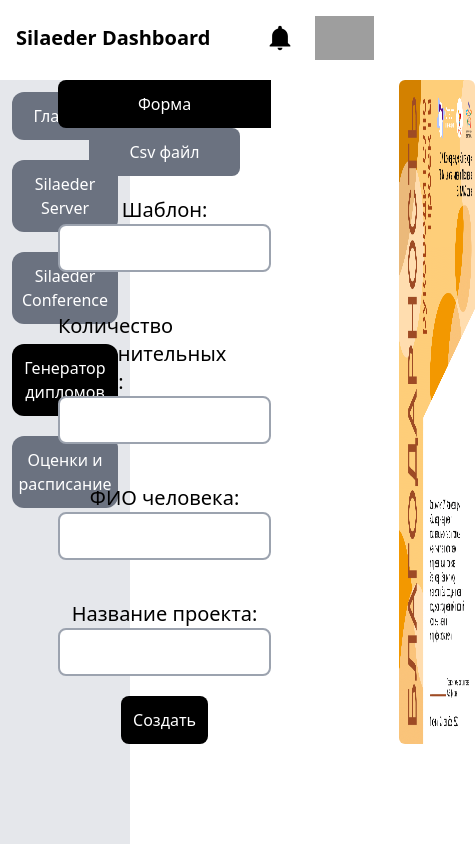
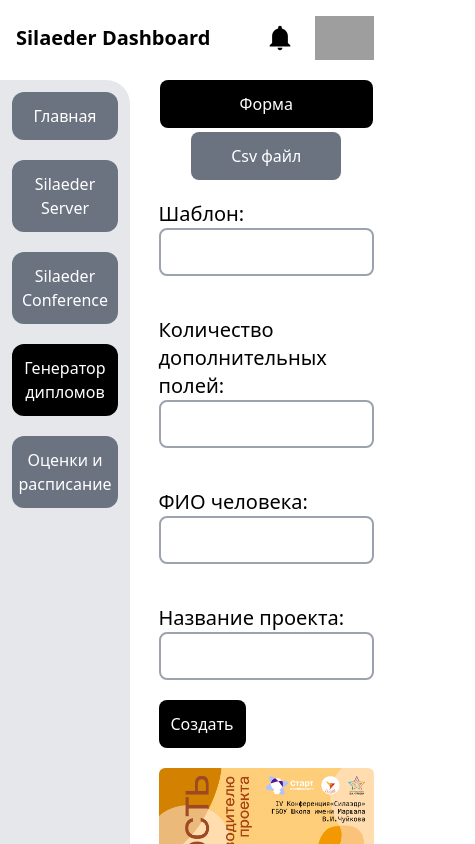
Before and after one commit to silaedr-info/silaederdashboard-react, a React (Create React App) app: page / in a window 390 px wide. Both pictures are taken after a click on the button "Генератор дипломов". Shown: the top 844 px of the page, 475 px wide, since content can reach past the window. Built offline with nearby package versions, Linux system fonts and the light colour scheme; no server answers; grey boxes are pictures that could not be loaded.

Commit message:
responsive design

```diff
--- a/src/AutoDiploma.jsx
+++ b/src/AutoDiploma.jsx
@@ -10,44 +10,47 @@ function AutoDiploma(props) {
 
     return (
         <main className={props.className + " flex flex-col"}>
-            <div className={"ml-3 flex justify-center"}>
+            <div className={"ml-3 flex xl:justify-center flex-col xl:flex-row"}>
                 {isCsv ?
-                    <form action="/api/upload" className="flex flex-col items-center mr-12">
+                    <form action="/api/upload" className="flex flex-col items-center xl:mr-12">
                         <div className=" text-center mb-5">
-                            <Tab text="Форма" className="rounded-l-lg" onClick={() => { checked(!isCsv) }} selected={!isCsv} />
-                            <Tab text="Csv файл" className="rounded-r-lg" onClick={() => { checked(isCsv) }} selected={isCsv} />
+                            <Tab text="Форма" className="rounded-lg xl:rounded-none xl:rounded-l-lg xl:mb-0 mb-1" onClick={() => { checked(!isCsv) }} selected={!isCsv} />
+                            <Tab text="Csv файл" className="rounded-lg xl:rounded-none xl:rounded-r-lg max-sm:px-11" onClick={() => { checked(isCsv) }} selected={isCsv} />
                         </div>
-                        <div className="flex items-center flex-col mb-14 mt-12">
+                        <div className="flex items-center flex-col mb-14 xl:mt-12 max-sm:opacity-0 max-sm:absolute max-sm:-top-72">
                             <span className="text-xl font-light">Csv файл должен быть вида (разделитель - `):</span>
                             <table className="border-solid border-2 rounded-lg border-separate border-spacing-0 border-black mt-2 ">
                                 <thead className="border-solid">
                                     <tr>
-                                        <th className="border-solid border-gray-400 border-r-2 py-3">Название диплома</th>
-                                        <th className="border-solid border-gray-400 border-r-2">Количество дополнительных полей</th>
-                                        <th className="border-solid border-gray-400 border-r-2">ФИО человека</th>
-                                        <th>Название проекта</th>
+                                        <th className="border-solid border-gray-400 border-r-2 py-3 max-xl:px-2">Название диплома</th>
+                                        <th className="border-solid border-gray-400 border-r-2 max-xl:px-2">Количество дополнительных полей</th>
+                                        <th className="border-solid border-gray-400 border-r-2 max-xl:px-2">ФИО человека</th>
+                                        <th className="max-xl:px-2">Название проекта</th>
                                     </tr>
                                 </thead>
                             </table>
                         </div>
-                        <span className="text-xl font-light">Файл: </span> <InputFile className="block mb-5" />
+                        <div className="flex items-center flex-col">
+                            <span className="text-xl font-light">Файл: </span> <InputFile className="block mb-5 max-sm:w-[8.5rem]" />
+                        </div>
 
                         <ButtonSubmit text="Создать" />
                     </form>
                     :
-                    <form action="/api/upload" className="flex flex-col items-center mr-32">
+                    <form action="/api/upload" className="flex flex-col xl:items-center mr-32 max-xl:w-full">
                         <div className=" text-center mb-5">
-                            <Tab text="Форма" className="rounded-l-lg" onClick={() => { checked(isCsv) }} selected={!isCsv} />
-                            <Tab text="Csv файл" className="rounded-r-lg" onClick={() => { checked(!isCsv) }} selected={isCsv} />
+                            <Tab text="Форма" className="rounded-lg xl:rounded-none xl:rounded-l-lg xl:mb-0 mb-1" onClick={() => { checked(isCsv) }} selected={!isCsv} />
+                            <Tab text="Csv файл" className="rounded-lg xl:rounded-none xl:rounded-r-lg" onClick={() => { checked(!isCsv) }} selected={isCsv} />
                         </div>
-                        <span className="text-xl font-light">Шаблон: </span> <Input type="text" name="template" className="block mb-10 w-full" />
-                        <span className="text-xl font-light">Количество дополнительных полей: </span> <Input type="number" name="have_project" className="block mb-10 w-full" />
-                        <span className="text-xl font-light">ФИО человека: </span> <Input type="text" name="name" className="block mb-10 w-full" />
-                        <span className="text-xl font-light">Название проекта: </span> <Input type="text" name="project" className="block mb-5 w-full" />
-
-                        <ButtonSubmit text="Создать" />
+                        <div>
+                            <span className="text-xl font-light">Шаблон: </span> <Input type="text" name="template" className="block mb-10 w-full" />
+                            <span className="text-xl font-light">Количество дополнительных полей: </span> <Input type="number" name="have_project" className="block mb-10 w-full" />
+                            <span className="text-xl font-light">ФИО человека: </span> <Input type="text" name="name" className="block mb-10 w-full" />
+                            <span className="text-xl font-light">Название проекта: </span> <Input type="text" name="project" className="block mb-5 w-full" />
+                            <ButtonSubmit text="Создать" />
+                        </div>
                     </form>}
-                <img src="/ex.png" alt="diploma" className="w-[35%] rounded-md" />
+                <img src="/ex.png" alt="diploma" className="xl:w-[35%] xl:mt-0 xl:mb-0 mb-5 mt-5 rounded-md" />
             </div>
         </main>
     )
--- a/src/Components.jsx
+++ b/src/Components.jsx
@@ -126,7 +126,7 @@ function Checkbox(props) {
 
 function InputFile(props) {
     return (
-        <input type="file" className={props.className + " border-none outline-none border-2 rounded-lg transition-all ease-in-out duration-300 focus:shadow-lg file:p-2 file:rounded-lg file:text-white hover:file:bg-gray-800 file:bg-gray-600 file:transition-all file:duration-500 file:ease-in-out file:transform hover:file:-translate-y-1 hover:file:shadow-2xl dark:file:bg-gray-300 dark:file:text-gray-600 dark:hover:file:bg-white dark:hover:file:shadow-gray-700 file:mt-2 file:border-none file:cursor-pointer file:mr-3"} />
+        <input type="file" className={props.className + " border-none outline-none border-2 rounded-lg transition-all ease-in-out duration-300 focus:shadow-lg file:p-2 file:rounded-lg file:text-white hover:file:bg-gray-800 file:bg-gray-600 file:transition-all file:duration-500 file:ease-in-out file:transform hover:file:-translate-y-1 hover:file:shadow-2xl dark:file:bg-gray-300 dark:file:text-gray-600 dark:hover:file:bg-white dark:hover:file:shadow-gray-700 file:mt-2 file:border-none file:cursor-pointer file:mr-3 max-sm:text-white"} />
     )
 }
 
```
